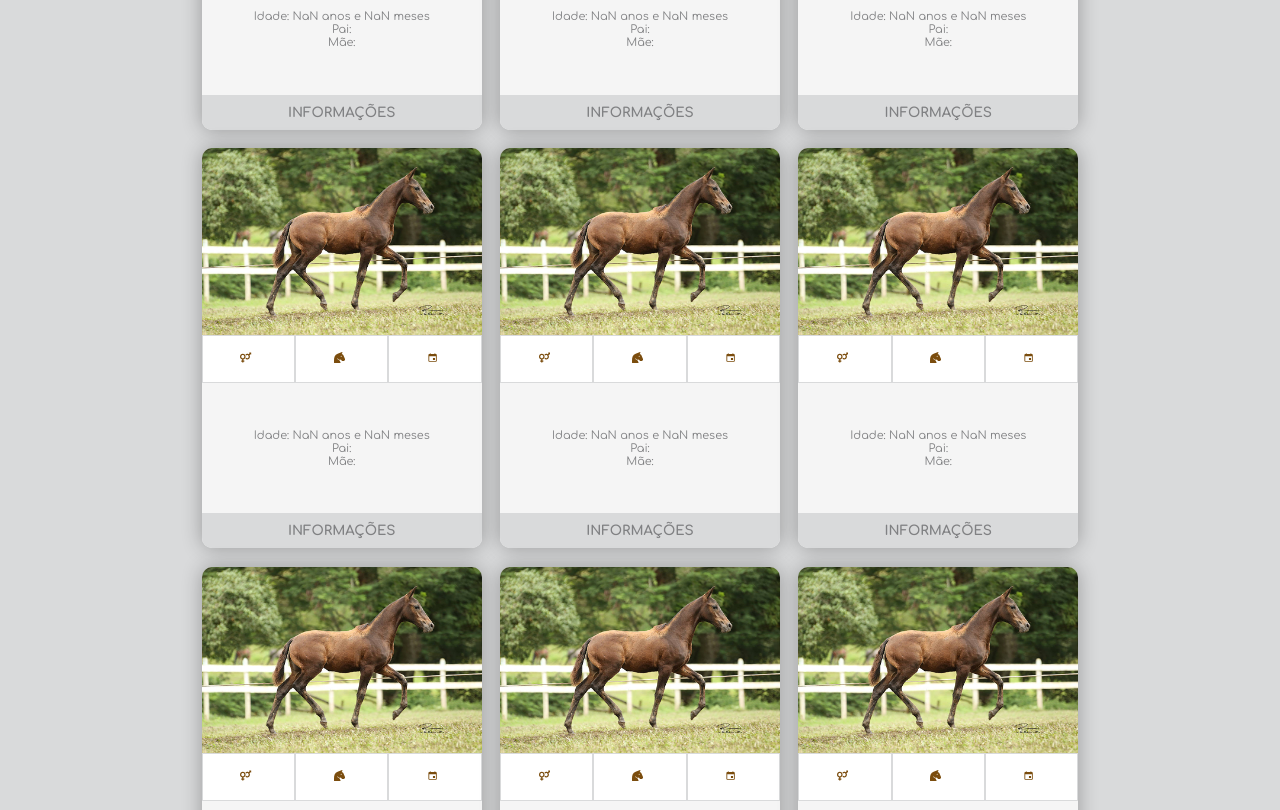
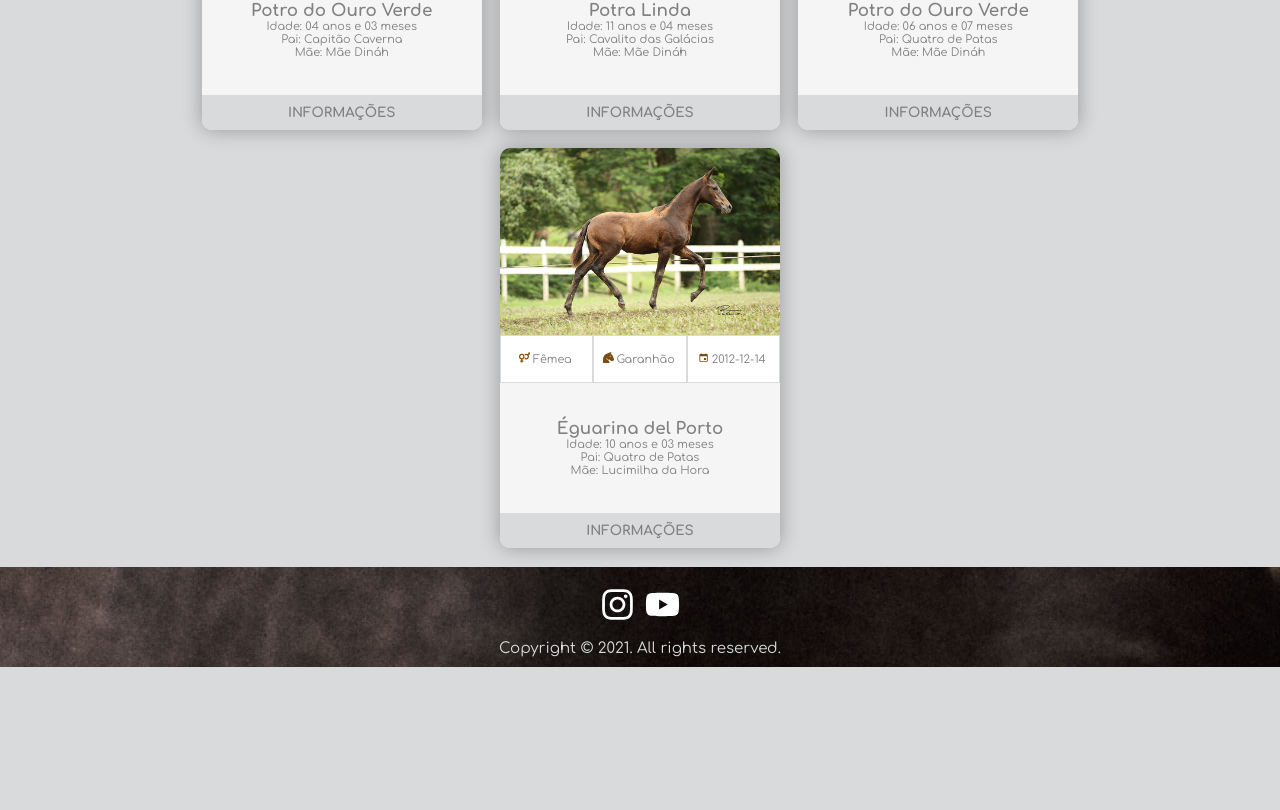
Before and after one commit to arlisson314/haras, a React (Create React App) app: page /galeria in a window 1280 px wide. Shown: the part 550-1360 px from the top of the page. After the commit the page ends 1217 px from the top, so only its background shows below. Built offline with nearby package versions, Linux system fonts and the light colour scheme; data requests are answered from the project's data file.

Commit message:
feat: Cria metodo reponsavel por fazer requisão de dados via axios

```diff
--- a/src/pages/Galeria/index.jsx
+++ b/src/pages/Galeria/index.jsx
@@ -1,5 +1,5 @@
-// import axios from 'axios';
-// import { useEffect } from 'react';
+import { useEffect, useState } from 'react';
+import axios from 'axios';
 import Cards from '../../components/Cards';
 import Footer from '../../components/Footer';
 import Header from '../../components/Header';
@@ -7,16 +7,19 @@ import Header from '../../components/Header';
 import Container from './styles';
 
 function Galeria() {
-  // const [data, setData] = useState([]);
+  const [data, setData] = useState([]);
 
-  // useEffect(() => {
-  //   function getData() {
-  //     axios.get('http://localhost:3000/horses')
-  //       .then((response) => console.log(response))
-  //       .catch();
-  //   }
-  //   getData();
-  // }, []);
+  const getData = () => {
+    const URL = 'http://localhost:3004/horses';
+
+    axios.get(URL)
+      .then((response) => setData(response.data))
+      .catch((err) => console.error(err));
+  };
+
+  useEffect(() => {
+    getData();
+  }, []);
 
   return (
     <Container>
@@ -32,15 +35,9 @@ function Galeria() {
           </div>
         </div>
         <main>
-          <Cards />
-          <Cards />
-          <Cards />
-          <Cards />
-          <Cards />
-          <Cards />
-          <Cards />
-          <Cards />
-          <Cards />
+          {data && data.map((item) => (
+            <Cards key={item.id} {...item} />
+          ))}
         </main>
       </section>
       <Footer />
```
